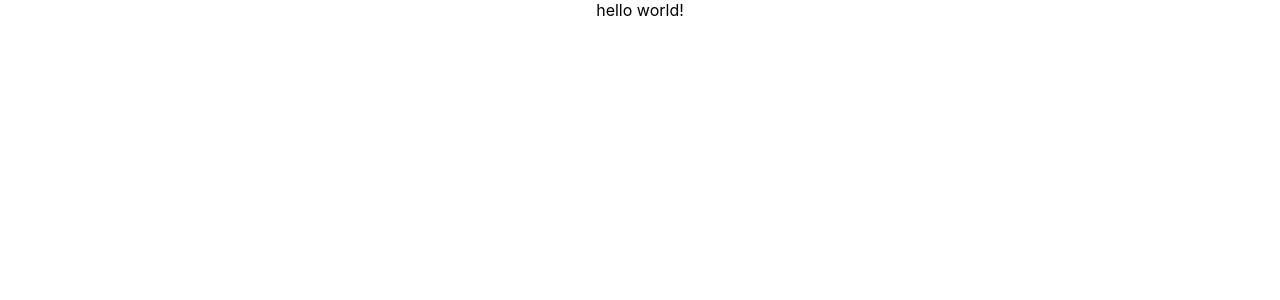
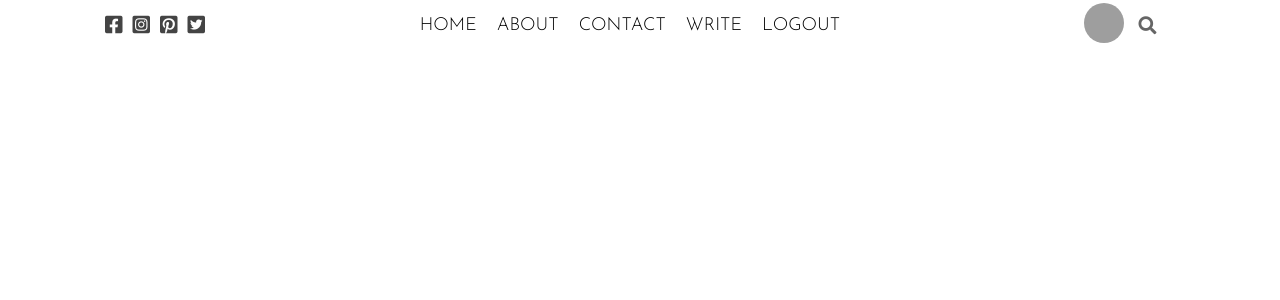
Before and after one commit to pretro/blog, a React (Create React App) app: page / in a window 1280 px wide. Shown: the top 300 px of the page. Built offline with nearby package versions, Linux system fonts and the light colour scheme; grey boxes are pictures that could not be loaded.

Commit message:
Created the components folder

```diff
--- a/package.json
+++ b/package.json
@@ -8,6 +8,7 @@
     "@testing-library/user-event": "^13.5.0",
     "react": "^18.2.0",
     "react-dom": "^18.2.0",
+    "react-router-dom": "^6.9.0",
     "react-scripts": "5.0.1",
     "web-vitals": "^2.1.4"
   },
--- a/src/App.css
+++ /dev/null
@@ -1,38 +0,0 @@
-.App {
-  text-align: center;
-}
-
-.App-logo {
-  height: 40vmin;
-  pointer-events: none;
-}
-
-@media (prefers-reduced-motion: no-preference) {
-  .App-logo {
-    animation: App-logo-spin infinite 20s linear;
-  }
-}
-
-.App-header {
-  background-color: #282c34;
-  min-height: 100vh;
-  display: flex;
-  flex-direction: column;
-  align-items: center;
-  justify-content: center;
-  font-size: calc(10px + 2vmin);
-  color: white;
-}
-
-.App-link {
-  color: #61dafb;
-}
-
-@keyframes App-logo-spin {
-  from {
-    transform: rotate(0deg);
-  }
-  to {
-    transform: rotate(360deg);
-  }
-}
--- a/src/App.js
+++ b/src/App.js
@@ -1,10 +1,13 @@
-import './App.css';
-
+import Topbar from "./components/topbar/Topbar";
+import { BrowserRouter as Router, Routes, Route } from "react-router-dom";
 function App() {
   return (
-    <div className="App">
-      hello world!
-    </div>
+    <Router>
+    <Topbar />
+      <Routes>
+
+      </Routes>
+    </Router>
   );
 }
 
--- /dev/null
+++ b/src/components/topbar/Topbar.jsx
@@ -0,0 +1,58 @@
+import { Link } from "react-router-dom";
+import "./topbar.css";
+
+export default function Topbar() {
+  const user = true;
+  return (
+    <div className="top">
+      <div className="topLeft">
+        <i className="topIcon fab fa-facebook-square"></i>
+        <i className="topIcon fab fa-instagram-square"></i>
+        <i className="topIcon fab fa-pinterest-square"></i>
+        <i className="topIcon fab fa-twitter-square"></i>
+      </div>
+      <div className="topCenter">
+        <ul className="topList">
+          <li className="topListItem">
+            <Link className="link" to="/">
+              HOME
+            </Link>
+          </li>
+          <li className="topListItem">ABOUT</li>
+          <li className="topListItem">CONTACT</li>
+          <li className="topListItem">
+            <Link className="link" to="/write">
+              WRITE
+            </Link>
+          </li>
+          {user && <li className="topListItem">LOGOUT</li>}
+        </ul>
+      </div>
+      <div className="topRight">
+        {user ? (
+          <Link className="link" to="/settings">
+            <img
+              className="topImg"
+              src="https://images.pexels.com/photos/1858175/pexels-photo-1858175.jpeg?auto=compress&cs=tinysrgb&dpr=2&w=500"
+              alt=""
+            />
+          </Link>
+        ) : (
+          <ul className="topList">
+            <li className="topListItem">
+              <Link className="link" to="/login">
+                LOGIN
+              </Link>
+            </li>
+            <li className="topListItem">
+              <Link className="link" to="/register">
+                REGISTER
+              </Link>
+            </li>
+          </ul>
+        )}
+        <i className="topSearchIcon fas fa-search"></i>
+      </div>
+    </div>
+  );
+}
--- /dev/null
+++ b/src/components/topbar/topbar.css
@@ -0,0 +1,64 @@
+.top {
+    width: 100%;
+    height: 50px;
+    background-color: white;
+    position: sticky;
+    top: 0;
+    display: flex;
+    align-items: center;
+    z-index: 999;
+    font-family: "Josefin Sans", sans-serif;
+  }
+
+  .topLeft,
+  .topRight {
+    flex: 3;
+    display: flex;
+    align-items: center;
+    justify-content: center;
+  }
+
+  .topIcon {
+    font-size: 20px;
+    margin-right: 10px;
+    color: #444;
+    cursor: pointer;
+  }
+
+  .topCenter {
+    flex: 6;
+  }
+
+  .topList {
+    display: flex;
+    justify-content: center;
+    margin: 0;
+    padding: 0;
+    list-style: none;
+  }
+
+  .topListItem {
+    margin-right: 20px;
+    font-size: 18px;
+    font-weight: 300;
+    cursor: pointer;
+  }
+
+  .topListItem:hover{
+      color: gray;
+  }
+
+  .topImg {
+    width: 40px;
+    height: 40px;
+    border-radius: 50%;
+    object-fit: cover;
+    margin-right: 15px;
+    cursor: pointer;
+  }
+
+  .topSearchIcon {
+    font-size: 18px;
+    color: #666;
+    cursor: pointer;
+  }
--- a/src/index.css
+++ /dev/null
@@ -1,13 +0,0 @@
-body {
-  margin: 0;
-  font-family: -apple-system, BlinkMacSystemFont, 'Segoe UI', 'Roboto', 'Oxygen',
-    'Ubuntu', 'Cantarell', 'Fira Sans', 'Droid Sans', 'Helvetica Neue',
-    sans-serif;
-  -webkit-font-smoothing: antialiased;
-  -moz-osx-font-smoothing: grayscale;
-}
-
-code {
-  font-family: source-code-pro, Menlo, Monaco, Consolas, 'Courier New',
-    monospace;
-}
--- a/src/index.js
+++ b/src/index.js
@@ -1,6 +1,5 @@
 import React from 'react';
 import ReactDOM from 'react-dom/client';
-import './index.css';
 import App from './App';
 
 
```
Also changed, not shown: src/components/header/Header.jsx (added), src/components/header/header.css (added), 1 other file (tests, documents, lock files or other folders).
